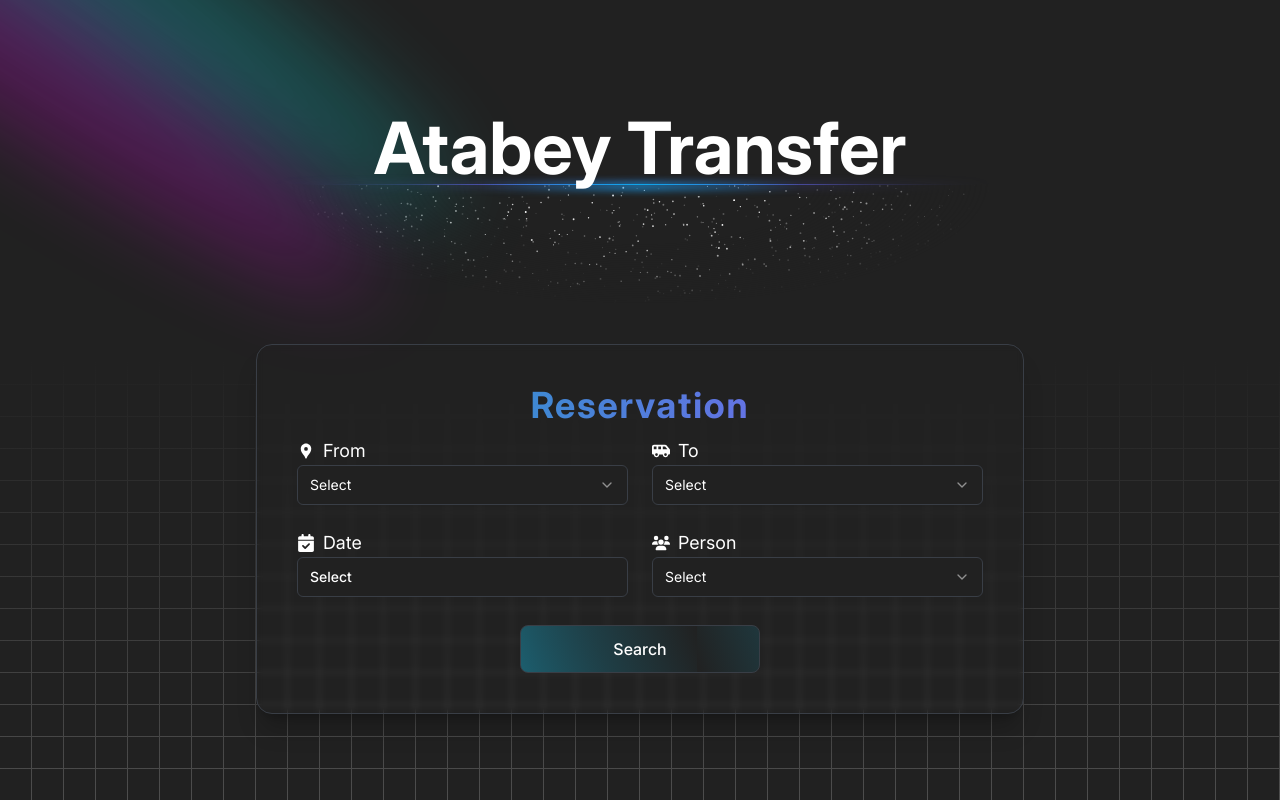
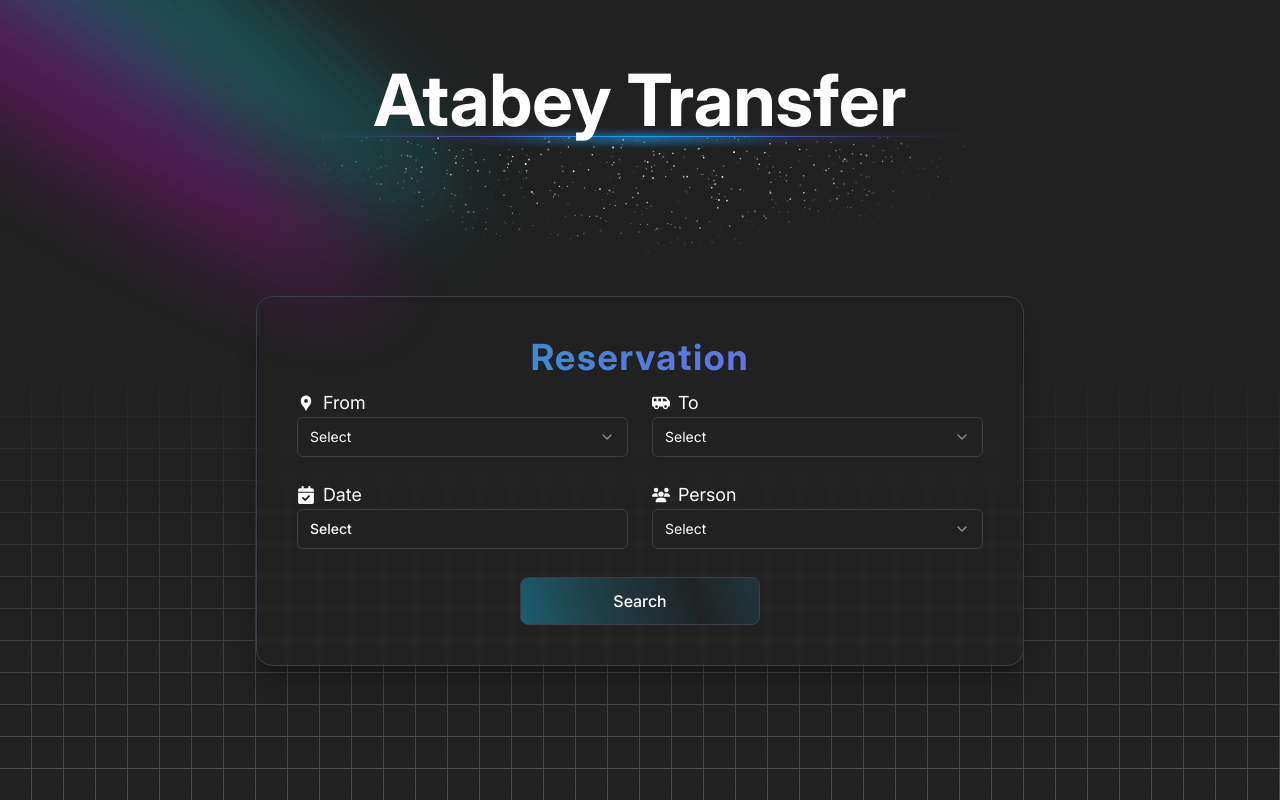
Before and after one commit to ozdenatabey/transfer, a Next.js app: page / in a window 1280 px wide. Built offline with nearby package versions, Linux system fonts and the light colour scheme.

Commit message:
fixed header margin

```diff
--- a/components/Header.tsx
+++ b/components/Header.tsx
@@ -4,7 +4,7 @@ import { SparklesCore } from "./ui/sparkles";
 
 const Header = () => {
   return (
-    <div className="mt-28 flex h-auto w-full flex-col items-center justify-center overflow-hidden rounded-md">
+    <div className="mt-16 flex h-auto w-full flex-col items-center justify-center overflow-hidden rounded-md">
       <h1 className="relative z-20 text-center text-3xl font-bold text-white md:text-5xl lg:text-7xl">
         Atabey Transfer
       </h1>
```
